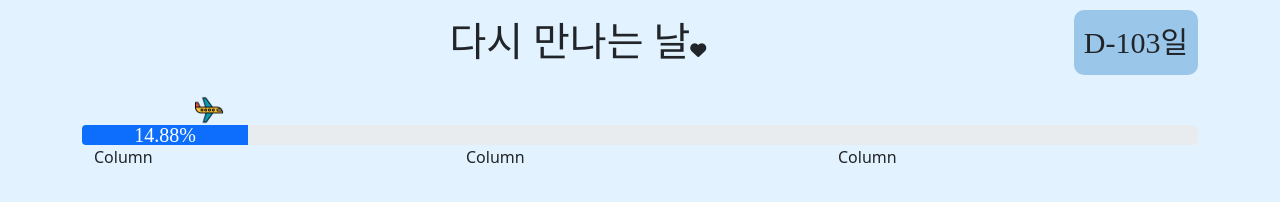
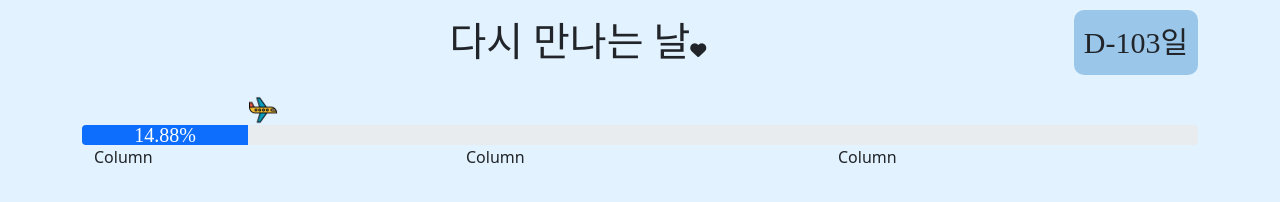
Before and after one commit to linda2927/SOL, a plain HTML site: page index.html in a window 1280 px wide. Drawn offline with nearby package versions, Linux system fonts and the light colour scheme; a web font is replaced by a local one.

Commit message:
사랑한다했다

```diff
--- a/index.html
+++ b/index.html
@@ -20,7 +20,7 @@
         </div>
       </div>
       <div id="plane">
-        <img src="images/plane.png" class="plane">
+        <img src="images/plane.png" class="plane" id="planeImg">
       </div>
       <div class="progress">
         <div class="progress-bar" id="progressBar" role="progressbar" aria-valuenow="25" aria-valuemin="0" aria-valuemax="100"></div>
--- a/script.js
+++ b/script.js
@@ -17,3 +17,4 @@ console.log(progressBar)
 document.getElementById("progressBar").innerHTML = progressBar + '%'
 document.getElementById("progressBar").style.width = `${progressBar}%`
 document.getElementById("d-day").innerHTML = `D-${varDateDiff}일`
+document.getElementById("planeImg").style.left = `${progressBar}%`
--- a/style.css
+++ b/style.css
@@ -62,7 +62,6 @@ h5 {
 .plane {
   width: 30px;
   position: relative;
-  left: 10%;
 }
 
 #plane {
```
